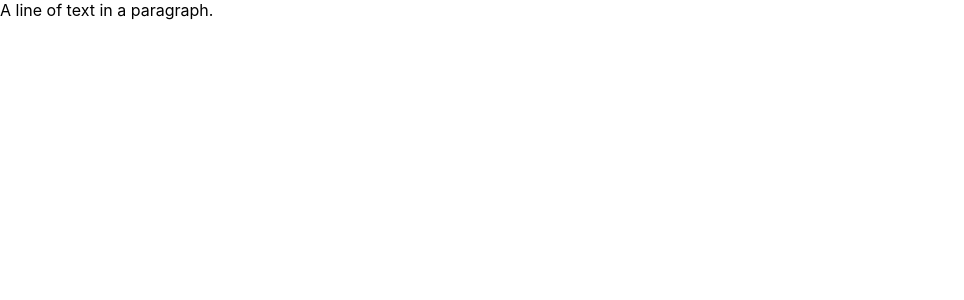
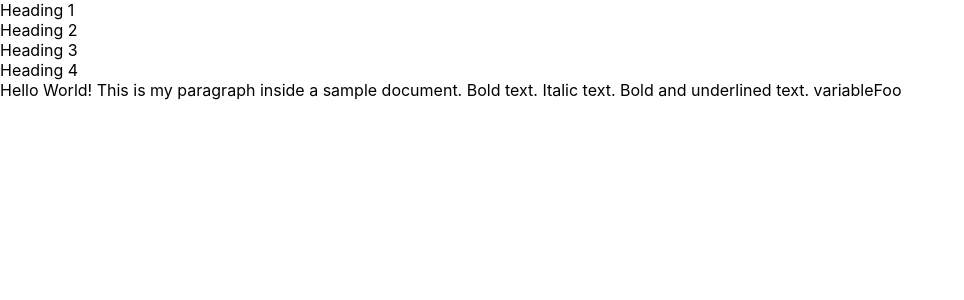
Before and after one commit to monello/slate-from-docs, a React (Create React App) app: page / in a window 1280 px wide. Shown: the top 300 px of the page, without its empty margins (0-964 px from the left). Built offline with nearby package versions, Linux system fonts and the light colour scheme.

Commit message:
Updated the Editor component initial state to use one of the example documents

```diff
--- a/src/components/Editor/Editor.js
+++ b/src/components/Editor/Editor.js
@@ -5,14 +5,12 @@ import React, { useMemo, useState } from 'react'
 import { createEditor } from 'slate'
 import { Slate, Editable, withReact } from 'slate-react'
 
+// Temporary Example Data
+import ExampleDocument from '../../utils/ExampleDocuments'
+
 const Editor = () => {
     const editor = useMemo(() => withReact(createEditor()), [])
-    const [value, setValue] = useState([
-        {
-            type: 'paragraph',
-            children: [{ text: 'A line of text in a paragraph.' }],
-        },
-    ])
+    const [value, setValue] = useState(ExampleDocument)
 
     return (
         <Slate
```
